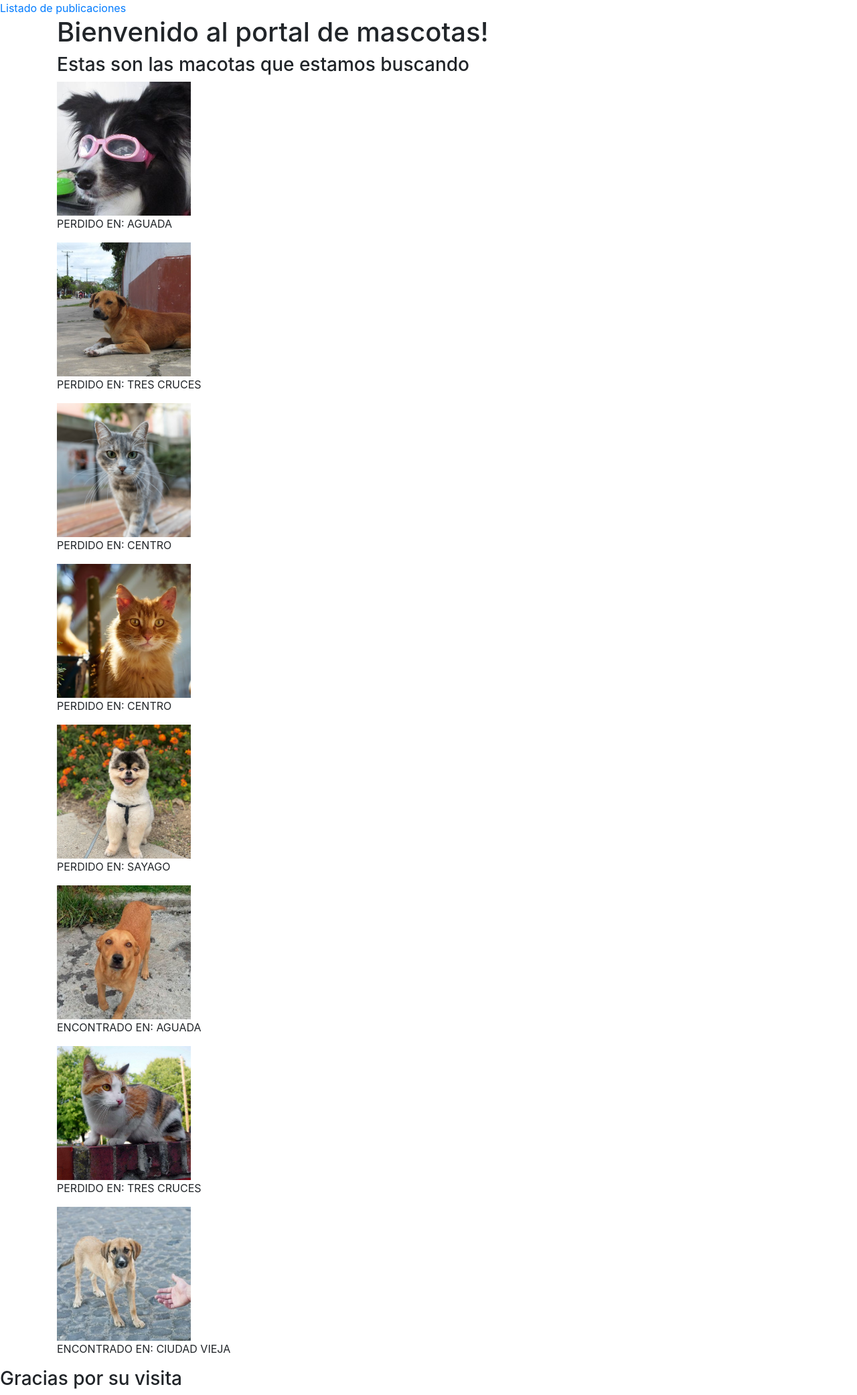
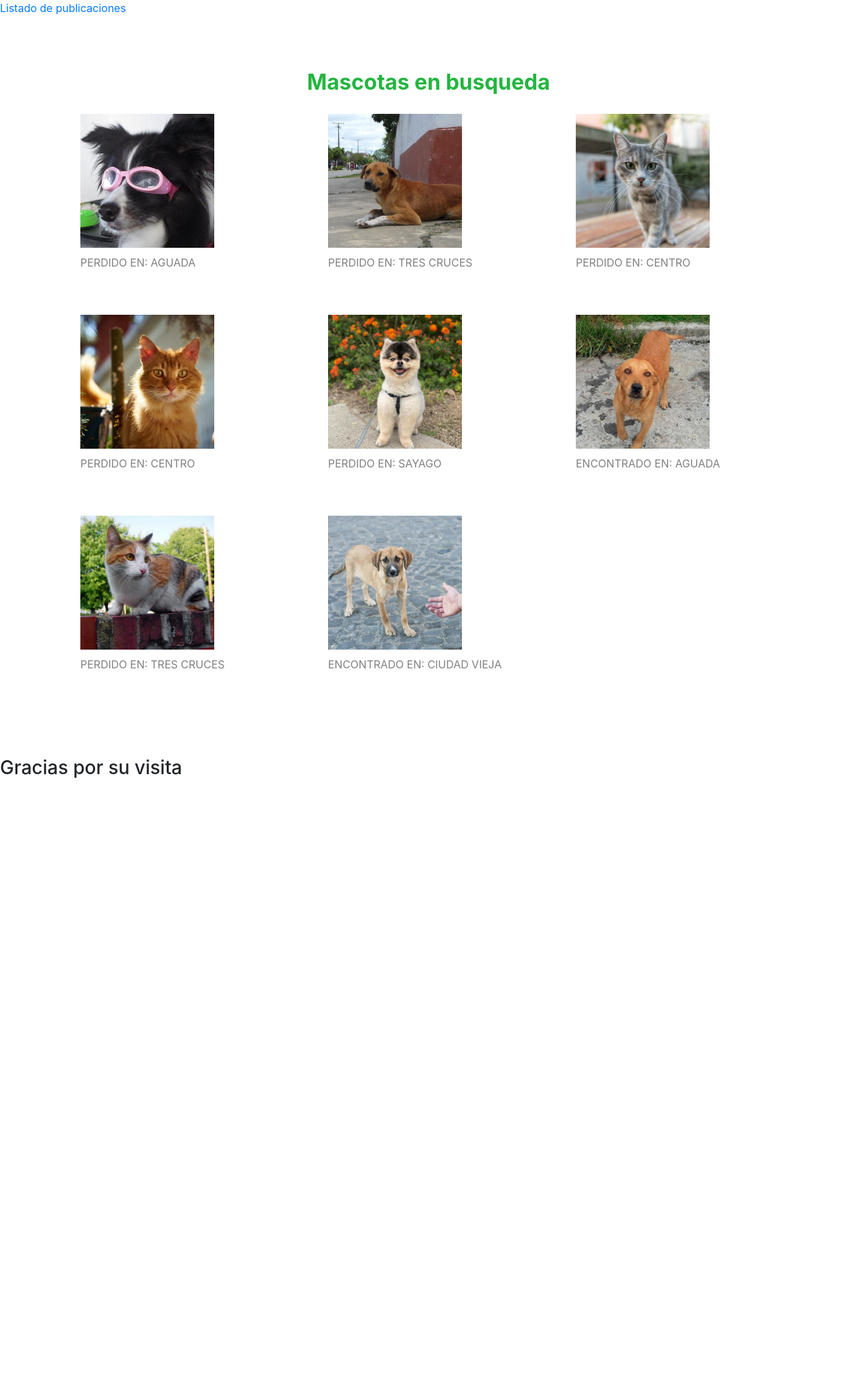
Before and after one commit to Shadowpride/Mascotas-Perdidas.uy, a Django app: page / in a window 1280 px wide. Shown: the part 119-2202 px from the top of the page at 67% size. After the commit the page ends 1281 px from the top, so only its background shows below. Run offline with Django 3.2, Linux system fonts and the light colour scheme; data comes from the database, SQL or seed files in the repository; both versions use the stored data as it was after the commit; parts of the project's set-up code (start-up, migrations or seed data) failed here and were passed over; some libraries are stand-ins or nearby versions.

Commit message:
home ordenado

```diff
--- a/Mascotasperdidas/Mascotasperdidas/static/css/style.css
+++ b/Mascotasperdidas/Mascotasperdidas/static/css/style.css
@@ -102,6 +102,7 @@
 
 
 
+/*   ------------------   Mozaico HOME   ------------------   */
 
 
 
@@ -112,3 +113,31 @@
   width:200px;
   height:200px;
 }
+
+
+.white {
+  background-color: white;
+  padding: 80px 0px;
+}
+
+
+.heading {
+  color: #24b540;
+  font-weight: bold;
+  text-align: center;
+}
+
+.js .animate-box {
+  opacity: 0;
+}
+
+.features {
+  color: gray;
+  padding: 10px 0px;
+}
+.bordery {
+  border-right: 0px solid gainsboro;
+  border-bottom: 0px solid gainsboro;
+  padding: 20px;
+  position: relative;
+}
--- a/Mascotasperdidas/Mascotasperdidas/templates/base.html
+++ b/Mascotasperdidas/Mascotasperdidas/templates/base.html
@@ -64,10 +64,6 @@
     <!----------------------   SECTION PRINCIPAL   --------------------->
 
     <section class="container">
-        <h1>
-            Bienvenido al portal de mascotas!
-        </h1>
-
         {% block contenido %}
 
         {% endblock %}
--- a/Mascotasperdidas/Mascotasperdidas/templates/home.html
+++ b/Mascotasperdidas/Mascotasperdidas/templates/home.html
@@ -8,19 +8,25 @@
 
 {% block contenido %}
 
-
-    <h3>Estas son las macotas que estamos buscando</h3>
-
+<div class="white">
+    <div class="container" id="fh5co-features">
+        <div class="heading animate-box"><h2><b><span class="nav-brand">Mascotas en busqueda</span></b></h2></div>
+        <div class="row">
             {% for m in mascotas %}
                 {% if m.imagen %}
+                <div class="col-sm-4 animate-box" data-animate-effect="fadeIn">
+                    <div class="bordery">
                         <figure id= "fotos">
                             <a href="{% url 'ver_publicacion' m.id %}">
                                 <img src="{{ m.imagen.url }}" alt="" class="imagenes">
                             </a>
-                <figcaption>{{ m.estado }} EN: {{ m.barrio }}</figcaption>
+                            <figcaption class="features" aria-hidden="true">{{ m.estado }} EN: {{ m.barrio }}</figcaption>
                         </figure>
+                    </div>
+                </div>
                 {% endif %}
-
-
             {% endfor %}
+        </div>
+    </div>
+</div>
 {% endblock %}
```
Also changed, not shown: Mascotasperdidas/db.sqlite3. Lines whose indentation alone changed are shown as unchanged.
